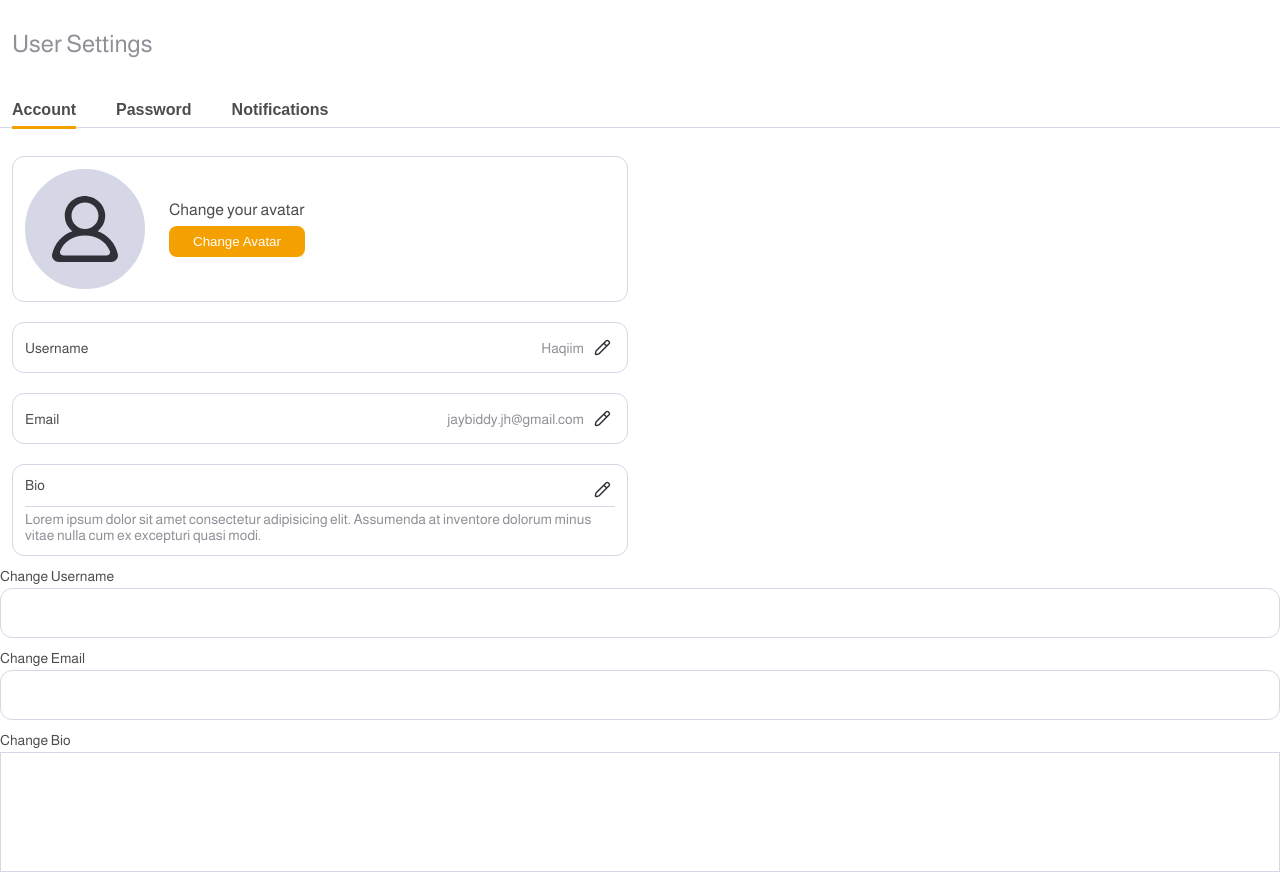
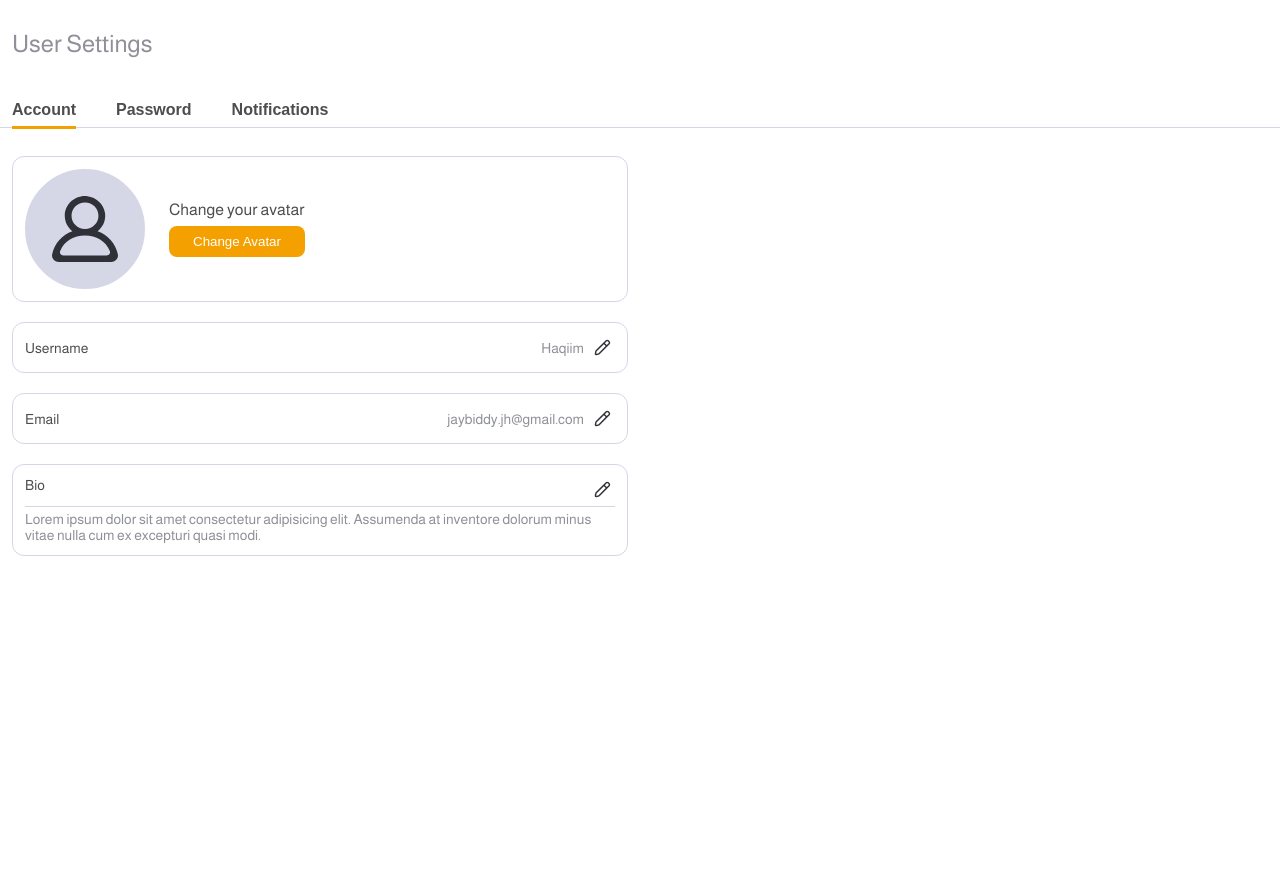
Before and after one commit to CoderHaqiim/Quibbles-Settings, a plain HTML site: page index.html in a window 1280 px wide. After the commit the page ends 800 px from the top, so only its background shows below. Drawn offline with Linux system fonts and the light colour scheme.

Commit message:
fix: create hidden class and remove hidden from id

```diff
--- a/index.html
+++ b/index.html
@@ -115,19 +115,19 @@
       <div class="content"></div>
     </div>
   </div>
-  <form id="0 hidden" action="">
+  <form id="0" class="hidden" action="">
     <label for="">
       Change Username
       <input type="text" name="username">
     </label>
   </form>
-  <form id="1 hidden" action="">
+  <form id="1" class="hidden" action="">
      <label for="">
       Change Email
       <input type="text" name="email">
     </label>
   </form>
-  <form id="2 hidden" action="">
+  <form id="2" class="hidden"  action="">
     <label for="">
       Change Bio
       <textarea name="" id=""></textarea>
```
